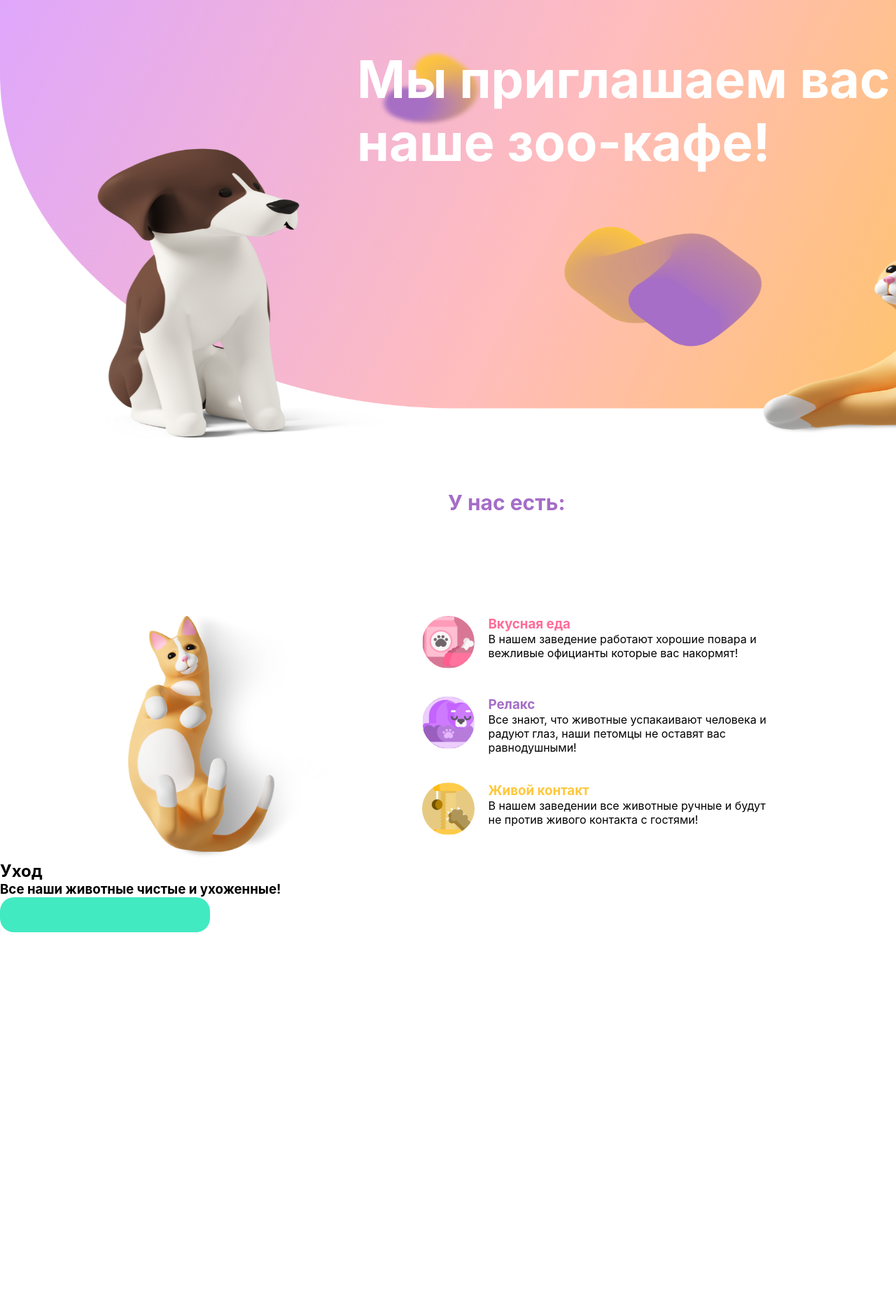
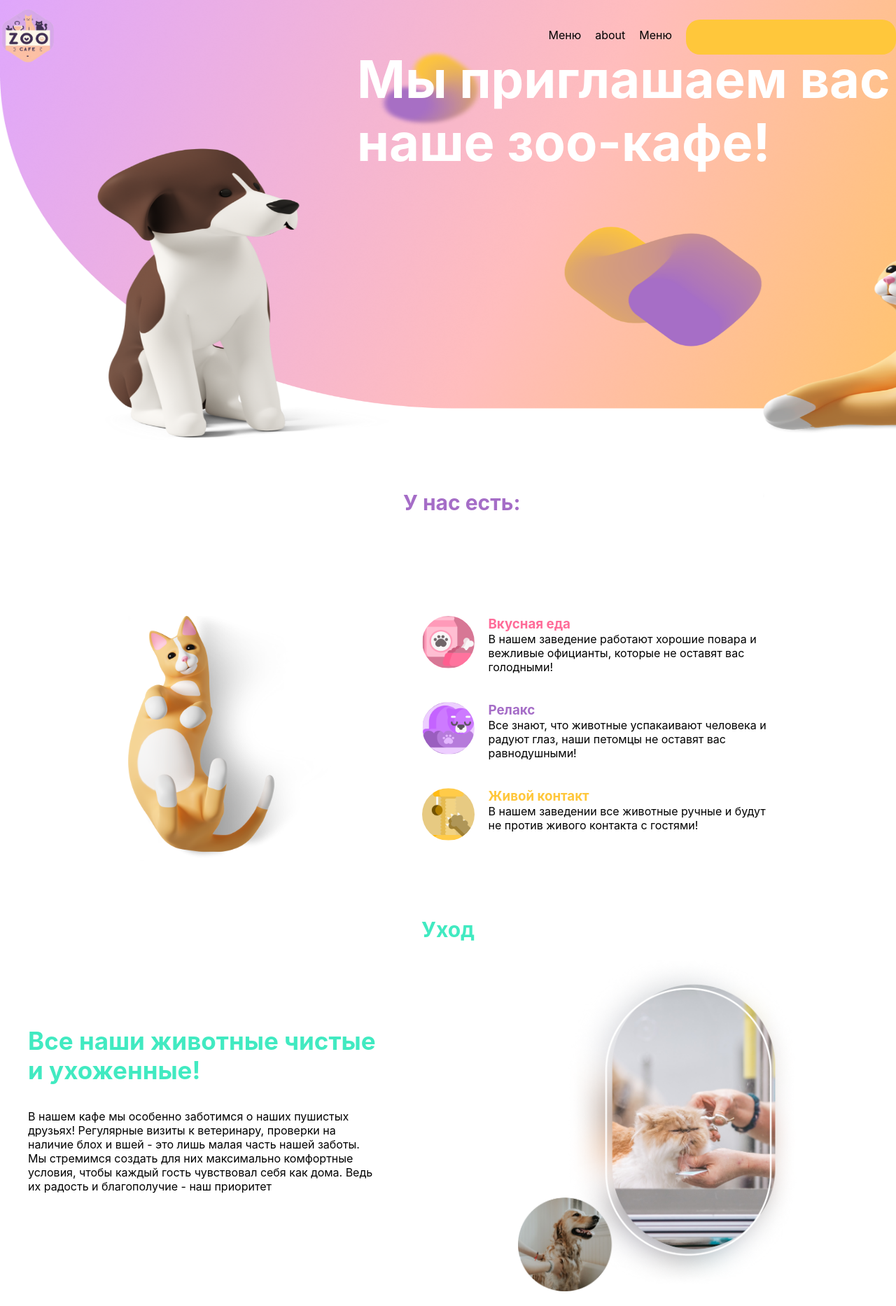
Before and after one commit to jhantai/stray_kids.muhehehe, a React (Create React App) app: page / in a window 1280 px wide. Shown: the whole page at 70% size. Before the commit the page ends 1332 px from the top, so only its background shows below. Built offline with nearby package versions, Linux system fonts and the light colour scheme.

Commit message:
add header

```diff
--- a/src/App.js
+++ b/src/App.js
@@ -1,10 +1,12 @@
 import React from 'react';
 import MainRoute from "./routes/MainRoute";
+import Header from "./modules/Header/Header";
 
 const App = () => {
     return (
         <div>
-          <MainRoute />
+            <Header />
+            <MainRoute />
         </div>
     );
 };
--- a/src/constants/advantages.js
+++ b/src/constants/advantages.js
@@ -7,7 +7,7 @@ export const advantagesList = [
     {
         src: food,
         title: 'Вкусная еда',
-        text: 'В нашем заведение работают хорошие повара и вежливые официанты которые вас накормят!',
+        text: 'В нашем заведение работают хорошие повара и вежливые официанты, которые не оставят вас голодными!',
         classname: 'advantagesFood',
     },
     {
--- a/src/modules/Advantages/Advantages.css
+++ b/src/modules/Advantages/Advantages.css
@@ -11,7 +11,7 @@
     margin: 100px auto;
     position: absolute;
     top: 75%;
-    left: 50%;
+    left: 45%;
     color: var(--violet);
     /*font-weight: 10;*/
     font-size: 30px;
--- /dev/null
+++ b/src/modules/Grooming/Grooming.css
@@ -0,0 +1,36 @@
+.groomingPhoto{
+    background: url('../../assets/Group 114.png') no-repeat;
+    background-size: 80%;
+    width: 500px;
+    height: 500px;
+}
+
+.groomingSection h2{
+    margin: 80px 0 20px 0;
+    font-size: 30px;
+    color: var(--blue);
+    text-align: center;
+}
+
+.groomingText{
+    display: flex;
+    justify-content: center;
+    gap: 200px;
+}
+
+.groomingText div{
+    display: flex;
+    flex-direction: column;
+    gap: 35px;
+    padding: 100px 0 0 0;
+}
+
+.groomingText div h3{
+    color: var(--blue);
+    font-size: 35px;
+    width: 500px;
+}
+
+.groomingText div p{
+    width: 500px;
+}
--- a/src/modules/Grooming/Grooming.jsx
+++ b/src/modules/Grooming/Grooming.jsx
@@ -1,22 +1,24 @@
 import React from 'react';
+import './Grooming.css'
 import Button from "../../components/button/Button";
 import CallIcon from '@mui/icons-material/Call';
 
 function Grooming(props) {
     const color = ''
     return (
-        <section>
+        <section className={'groomingSection'}>
             <h2>Уход</h2>
-            <div>
-                <div></div>
+            <div className={'groomingText'}>
                 <div>
                     <h3>Все наши животные чистые и ухоженные!</h3>
-                    <p></p>
-                    <Button
-                        color = '#41EAC1'
-                        value = "dd"
-                    />
+                    <p>
+                        В нашем кафе мы особенно заботимся о наших пушистых друзьях! Регулярные визиты к ветеринару,
+                        проверки на наличие блох и вшей - это лишь малая часть нашей заботы. Мы стремимся создать для
+                        них максимально комфортные условия, чтобы каждый гость чувствовал себя как дома. Ведь их радость
+                        и благополучие - наш приоритет
+                    </p>
                 </div>
+                <div className={'groomingPhoto'}></div>
             </div>
         </section>
     );
--- /dev/null
+++ b/src/modules/Header/Header.css
@@ -0,0 +1,23 @@
+header{
+    display: flex;
+    justify-content: space-between;
+    margin: 10px 0;
+    position: fixed;
+    width: 100%;
+}
+
+header img{
+    width: 80px;
+    height: 80px;
+}
+
+header ul {
+    list-style: none;
+    display: flex;
+    gap: 20px;
+    margin-top: 18px;
+}
+
+header ul li {
+    margin-top: 12px;
+}
--- /dev/null
+++ b/src/modules/Header/Header.jsx
@@ -0,0 +1,24 @@
+import React from 'react';
+import './Header.css'
+import Button from "../../components/button/Button";
+import logo from '../../assets/logo.png'
+
+function Header(props) {
+    return (
+        <header>
+            <img src={logo} alt=""/>
+            <div>
+                <ul>
+                    <li>Меню</li>
+                    <li>about</li>
+                    <li>Меню</li>
+                    <Button
+                        color = '#FFC73B'
+                    />
+                </ul>
+            </div>
+        </header>
+    );
+}
+
+export default Header;
--- a/src/routes/MainRoute.js
+++ b/src/routes/MainRoute.js
@@ -3,6 +3,7 @@ import {Route, Routes} from "react-router-dom";
 import HomePage from "../pages/HomePage/HomePage";
 import MenuPage from "../pages/MenuPage/MenuPage";
 import AboutPage from "../pages/AboutPage/AboutPage";
+import Header from "../modules/Header/Header";
 
 const MainRoute = () => {
     return (
```
Also changed, not shown: src/assets/logo.png (added).
